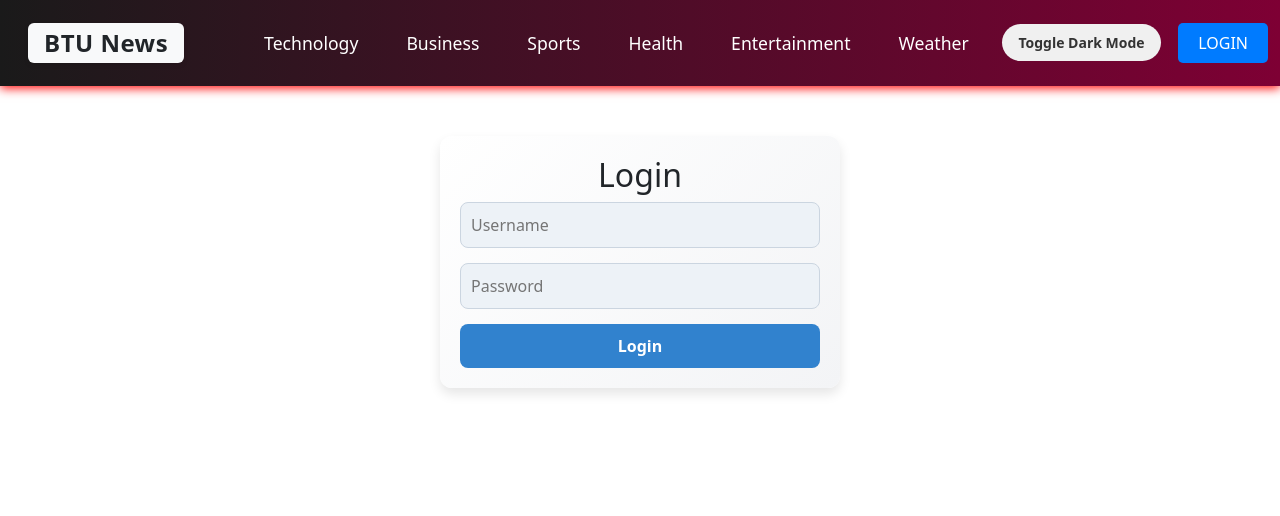
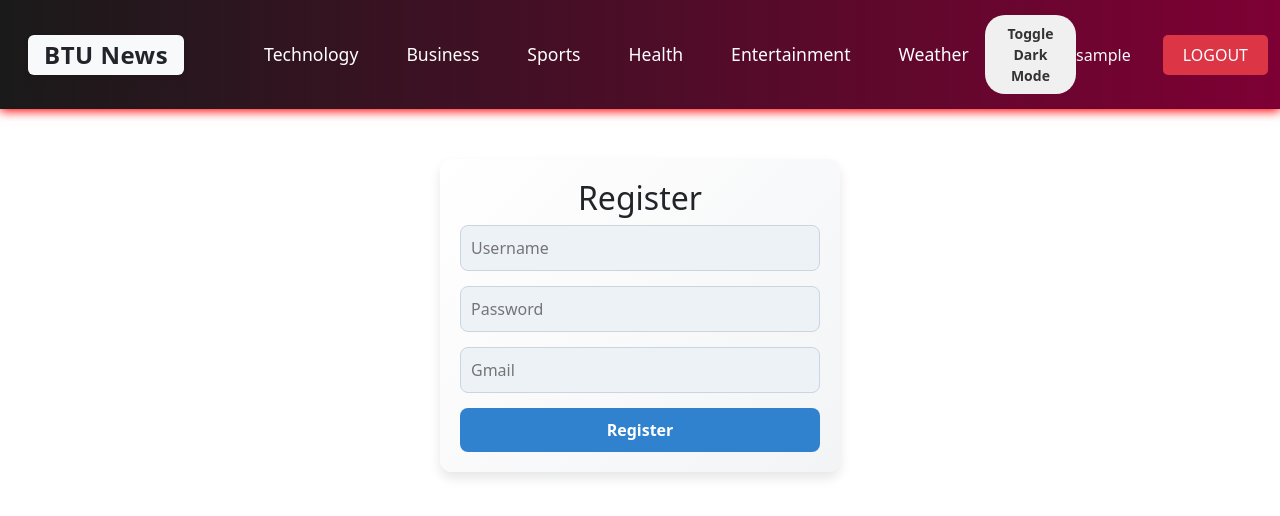
Before and after one commit to BaronVonAlex/React_final, a React (Vite) app: page /register in a window 1280 px wide. Before the commit this address led to /login. Shown: the top 516 px of the page. Built offline with nearby package versions, Linux system fonts and the light colour scheme; sample sign-in values are in the browser's storage.

Commit message:
added register page

```diff
--- a/src/App.jsx
+++ b/src/App.jsx
@@ -4,6 +4,7 @@ import Navbar from "./components/Navbar";
 import NewsBoard from "./components/NewsBoard";
 import WeatherPage from "./components/WeatherPage";
 import LoginPage from "./components/LoginPage";
+import RegisterPage from "./components/RegisterPage";
 import './styles/themes.css';
 
 export const App = () => {
@@ -16,11 +17,16 @@ export const App = () => {
 
   const handleLogout = () => {
     setUser(null);
+    localStorage.removeItem('user');
     navigate("/login");
   };
 
   useEffect(() => {
-    // Apply dark or light class to the body element
+    const storedUser = localStorage.getItem('user');
+    if (storedUser) {
+      setUser(JSON.parse(storedUser));
+    }
+
     if (darkMode) {
       document.body.classList.add('dark');
       document.body.classList.remove('light');
@@ -31,16 +37,23 @@ export const App = () => {
   }, [darkMode]);
 
   useEffect(() => {
-    if (!user) {
+    if (!user && window.location.pathname !== "/login" && window.location.pathname !== "/register") {
       navigate("/login");
     }
   }, [user, navigate]);
+
+  useEffect(() => {
+    if (user) {
+      localStorage.setItem('user', JSON.stringify(user));
+    }
+  }, [user]);
 
   return (
     <div>
       <Navbar setCategory={setCategory} toggleDarkMode={toggleDarkMode} user={user} handleLogout={handleLogout} />
       <Routes>
-        <Route path="/login" element={<LoginPage setUser={setUser} darkMode={darkMode}/>} />
+        <Route path="/login" element={<LoginPage setUser={setUser} darkMode={darkMode} />} />
+        <Route path="/register" element={<RegisterPage setUser={setUser} darkMode={darkMode} />} />
         <Route path="/" element={<NewsBoard category={category} darkMode={darkMode} />} />
         <Route path="/weather" element={<WeatherPage darkMode={darkMode} />} />
       </Routes>
--- a/src/components/LoginPage.jsx
+++ b/src/components/LoginPage.jsx
@@ -1,5 +1,6 @@
 import { useState } from "react";
 import { useNavigate } from "react-router-dom";
+import { Link } from "react-router-dom";
 import users from "../data/users.json";
 import '../styles/LoginPage.css'
 
@@ -19,6 +20,10 @@ const LoginPage = ({ setUser, darkMode  }) => {
         setError("Invalid username or password");
       }
     };
+
+    const handleRegisterRedirect = () => {
+        navigate("/register");
+      };
 
     return (
         <div className={`login-page ${darkMode ? "dark" : "light"}`}>
@@ -45,6 +50,10 @@ const LoginPage = ({ setUser, darkMode  }) => {
           <button className={darkMode ? "btn-dark" : "btn-light"} onClick={handleLogin}>
             Login
           </button>
+
+          <div>
+            <p>Don't have an account? <Link to="/register">Register here</Link></p>
+        </div>
         </div>
       );
     };
--- /dev/null
+++ b/src/components/RegisterPage.jsx
@@ -0,0 +1,83 @@
+import { useState } from "react";
+import { useNavigate } from "react-router-dom";
+import users from "../data/users.json";
+
+const RegisterPage = ({ setUser, darkMode }) => {
+  const [username, setUsername] = useState("");
+  const [password, setPassword] = useState("");
+  const [email, setEmail] = useState("");
+  const [error, setError] = useState("");
+  const navigate = useNavigate();
+
+  const validateGmail = (email) => /^[a-zA-Z0-9._%+-]+@gmail\.com$/.test(email);
+
+  const validatePassword = (password) => /^(?=.*[A-Z])(?=.*\d)(?=.*[!]).{8,}$/.test(password);
+
+  const handleRegister = () => {
+    if (username.length < 4) {
+      setError("Username must be at least 4 characters.");
+      return;
+    }
+
+    if (!validateGmail(email)) {
+      setError("Please enter a valid Gmail address.");
+      return;
+    }
+
+    if (!validatePassword(password)) {
+      setError("Password must be at least 8 characters, contain an uppercase letter, a number, and a '!'.");
+      return;
+    }
+
+    const existingUser = users.find((user) => user.username === username);
+    if (existingUser) {
+      setError("Username already taken.");
+      return;
+    }
+
+    const newUser = { username, password, email };
+    users.push(newUser);
+
+    setUser(newUser);
+    navigate("/");
+  };
+
+  return (
+    <div className={`login-page ${darkMode ? "dark" : "light"}`}>
+      <h2 className={darkMode ? "text-light" : "text-dark"}>Register</h2>
+      <div className="input-group">
+        <input
+          type="text"
+          placeholder="Username"
+          value={username}
+          onChange={(e) => setUsername(e.target.value)}
+          className={darkMode ? "input-dark" : "input-light"}
+        />
+      </div>
+      <div className="input-group">
+        <input
+          type="password"
+          placeholder="Password"
+          value={password}
+          onChange={(e) => setPassword(e.target.value)}
+          className={darkMode ? "input-dark" : "input-light"}
+        />
+      </div>
+      <div className="input-group">
+        <input
+          type="email"
+          placeholder="Gmail"
+          value={email}
+          onChange={(e) => setEmail(e.target.value)}
+          className={darkMode ? "input-dark" : "input-light"}
+        />
+      </div>
+      {error && <p className="error-message">{error}</p>}
+      <button className={darkMode ? "btn-dark" : "btn-light"} onClick={handleRegister}>
+        Register
+      </button>
+    </div>
+  );
+};
+
+export default RegisterPage;
```
